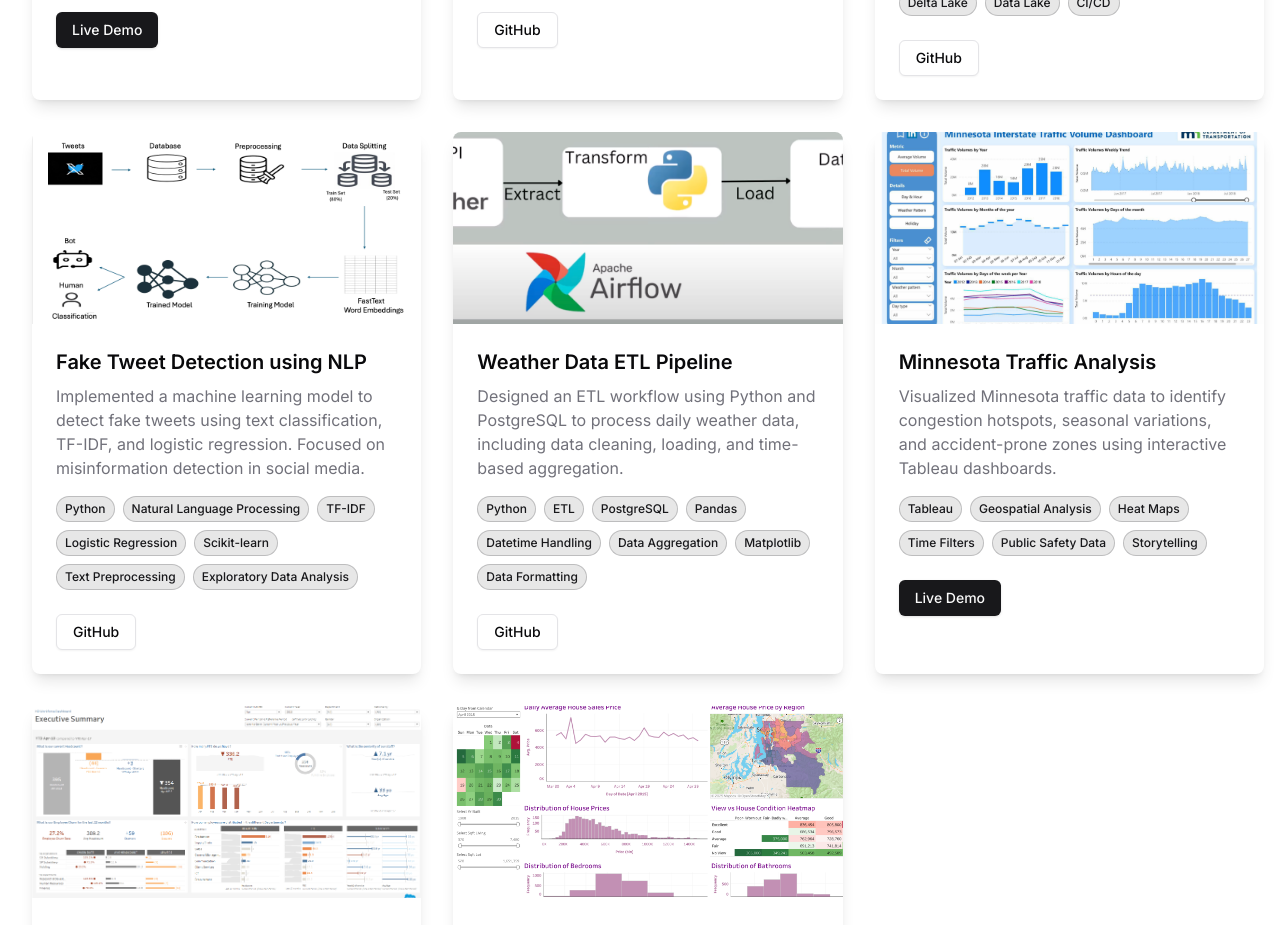
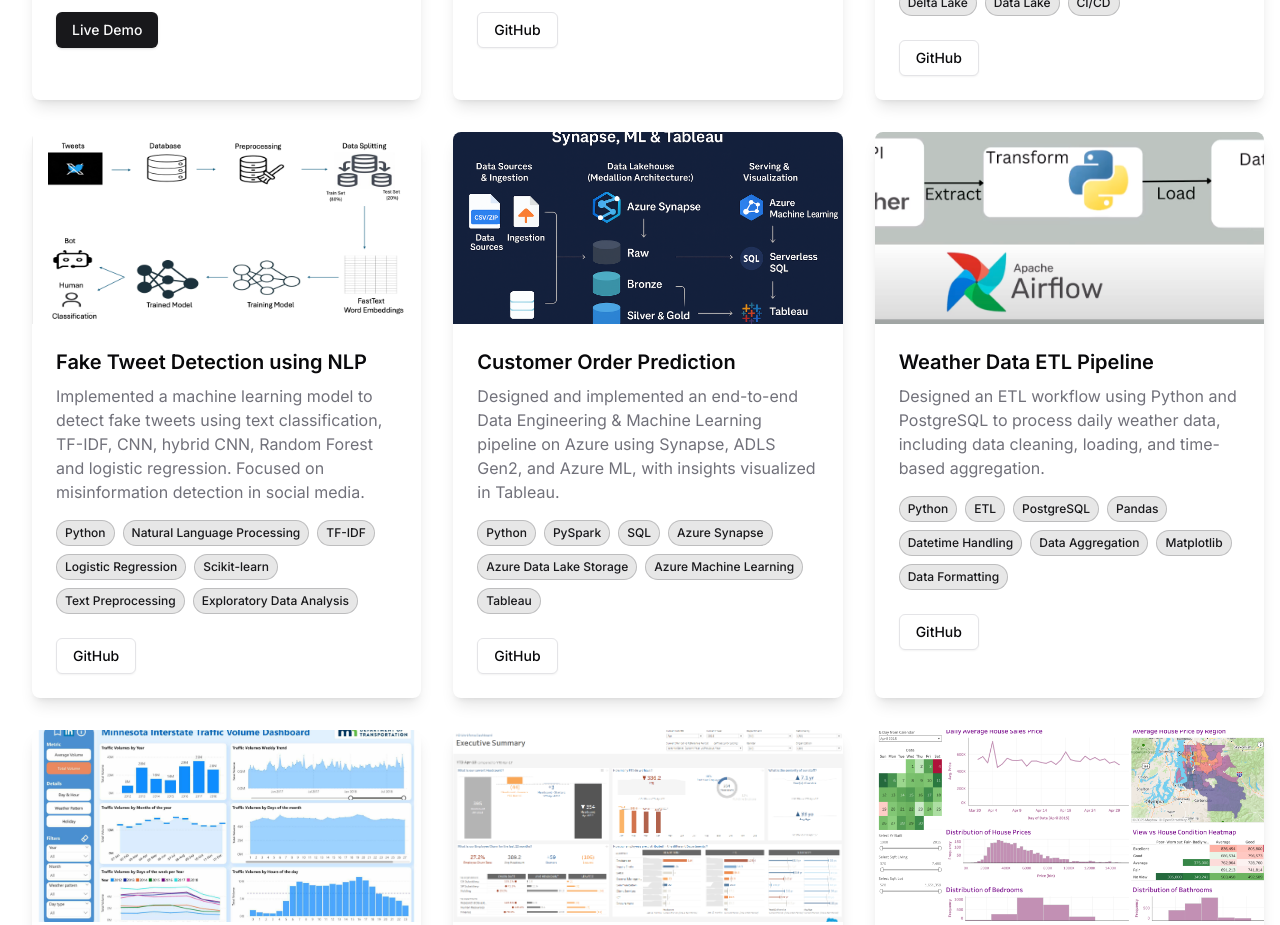
Before and after one commit to Sushmi08B/Portfolio, a Next.js app: page /projects in a window 1280 px wide. Shown: the part 940-1865 px from the top of the page. Built offline with nearby package versions, Linux system fonts and the light colour scheme.

Commit message:
Added New Project

```diff
--- a/src/data/projects.ts
+++ b/src/data/projects.ts
@@ -49,7 +49,7 @@ export const projectsData: Project[] = [
     id: "3",
     title: "Fake Tweet Detection using NLP",
     description:
-      "Implemented a machine learning model to detect fake tweets using text classification, TF-IDF, and logistic regression. Focused on misinformation detection in social media.",
+      "Implemented a machine learning model to detect fake tweets using text classification, TF-IDF, CNN, hybrid CNN, Random Forest and logistic regression. Focused on misinformation detection in social media.",
     image: "/projects/FakeTweet.png",
     technologies: [
       "Python",
@@ -66,8 +66,31 @@ export const projectsData: Project[] = [
     },
     featured: false,
   },
+
   {
     id: "4",
+    title: "Customer Order Prediction",
+    description:
+      "Designed and implemented an end-to-end Data Engineering & Machine Learning pipeline on Azure using Synapse, ADLS Gen2, and Azure ML, with insights visualized in Tableau.",
+    image: "/projects/customerPrediction.png",
+    technologies: [
+      "Python",
+      "PySpark",
+      "SQL",
+      "Azure Synapse",
+      "Azure Data Lake Storage",
+      "Azure Machine Learning",
+      "Tableau"
+    ],
+    category: "Data Science & ML",
+    links: {
+      github: "https://github.com/Sushmi08B/Customer-Order-Prediction-Analysis"
+    },
+    featured: false,
+  },
+
+  {
+    id: "5",
     title: "Netflix Azure Data Engineering Project",
     description:
       "Developed a scalable data pipeline using Azure Data Factory, Blob Storage, and Databricks to process Netflix viewing activity logs. Loaded curated data into Azure SQL for BI reporting.",
@@ -89,7 +112,7 @@ export const projectsData: Project[] = [
     featured: true,
   },
   {
-    id: "5",
+    id: "6",
     title: "Weather Data ETL Pipeline",
     description:
       "Designed an ETL workflow using Python and PostgreSQL to process daily weather data, including data cleaning, loading, and time-based aggregation.",
@@ -111,7 +134,7 @@ export const projectsData: Project[] = [
     featured: false,
   },
   {
-    id: "6",
+    id: "7",
     title: "Minnesota Traffic Analysis",
     description:
       "Visualized Minnesota traffic data to identify congestion hotspots, seasonal variations, and accident-prone zones using interactive Tableau dashboards.",
@@ -131,7 +154,7 @@ export const projectsData: Project[] = [
     featured: false,
   },
   {
-    id: "7",
+    id: "8",
     title: "HR Data Dashboard",
     description:
       "Analyzed employee data to visualize hiring trends, attrition patterns, and department-wise distributions using Tableau dashboards.",
@@ -152,7 +175,7 @@ export const projectsData: Project[] = [
     featured: false,
   },
   {
-    id: "8",
+    id: "9",
     title: "King County Housing Analysis",
     description:
       "Created a Tableau dashboard to analyze housing prices and trends in King County. Explored impact of variables like location, sqft, and condition on house prices.",
```
Also changed, not shown: public/projects/customerPrediction.png (added).
